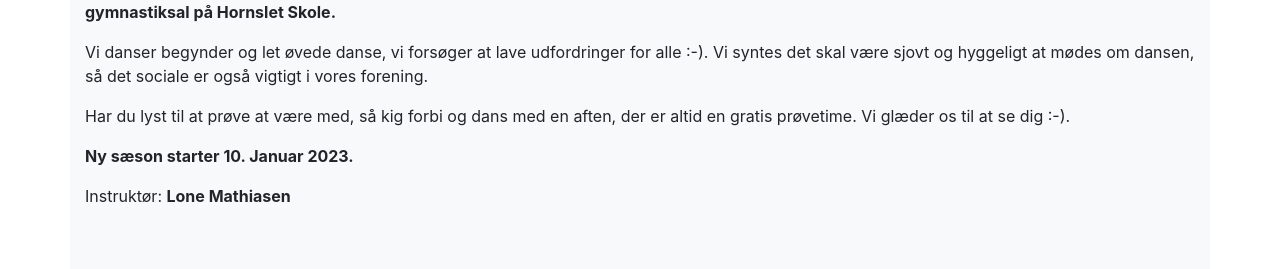
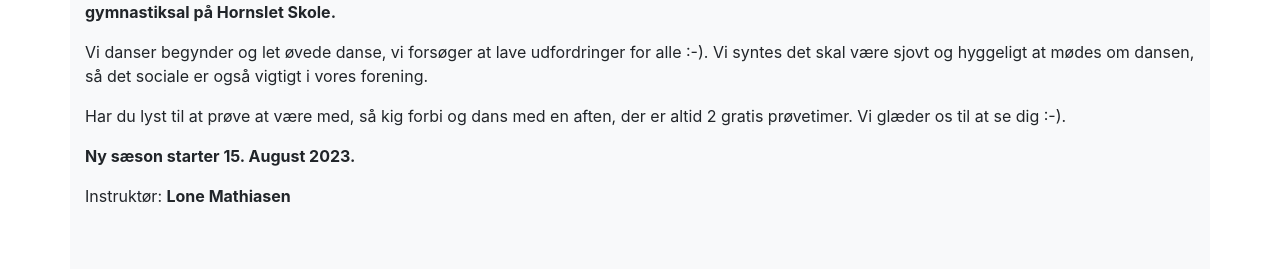
Before and after one commit to lonemathiasen/lonemathiasen.github.io, a Jekyll site: the page built from index.md, in a window 1280 px wide. Shown: the part 1244-1513 px from the top of the page. Built offline with Jekyll 4.4.1, drawn with Linux system fonts in a browser that asks for light colours.

Commit message:
Update index.md
Dato rettet

```diff
--- a/index.md
+++ b/index.md
@@ -17,11 +17,11 @@ Skærbæk 2019
 
 Vi danser begynder og let øvede danse, vi forsøger at lave udfordringer for alle :-). Vi syntes det skal være sjovt og hyggeligt at mødes om dansen, så det sociale er også vigtigt i vores forening.
 
-Har du lyst til at prøve at være med, så kig forbi og dans med en aften, der er altid en gratis prøvetime.
+Har du lyst til at prøve at være med, så kig forbi og dans med en aften, der er altid 2 gratis prøvetimer.
 Vi glæder os til at se dig :-).
 
 
-**Ny sæson starter 10. Januar 2023.**
+**Ny sæson starter 15. August 2023.**
 
 
 Instruktør: **Lone Mathiasen**
```
